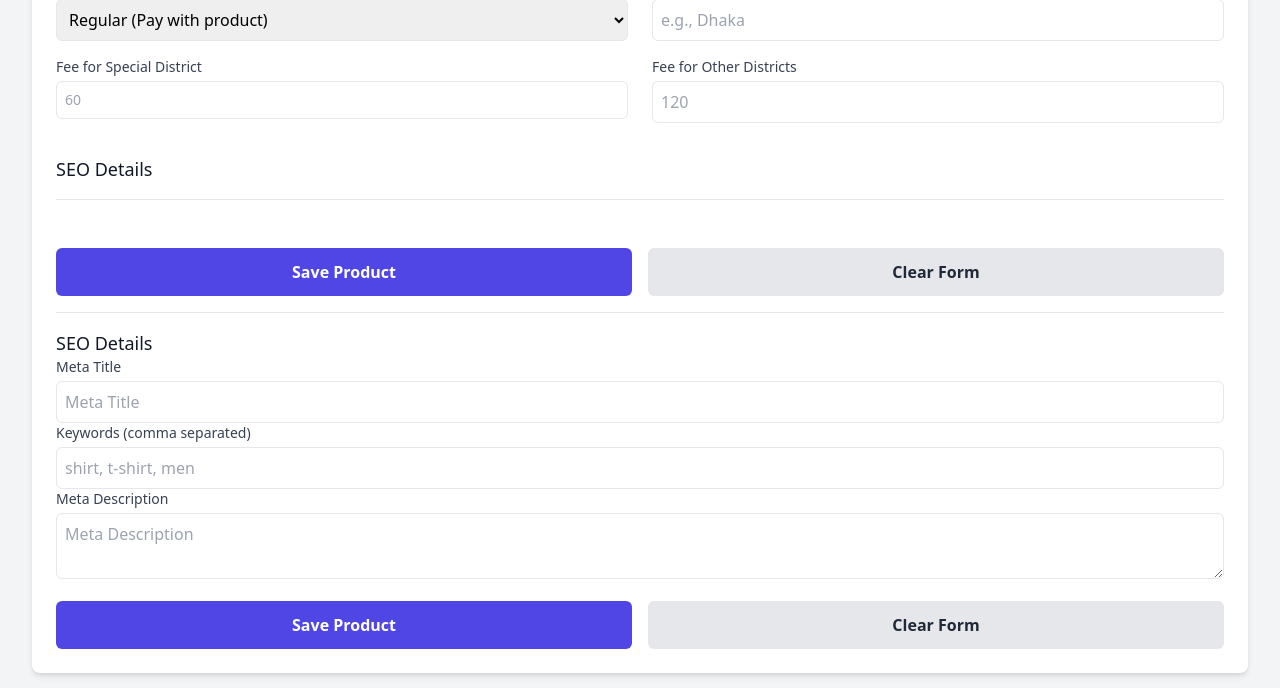
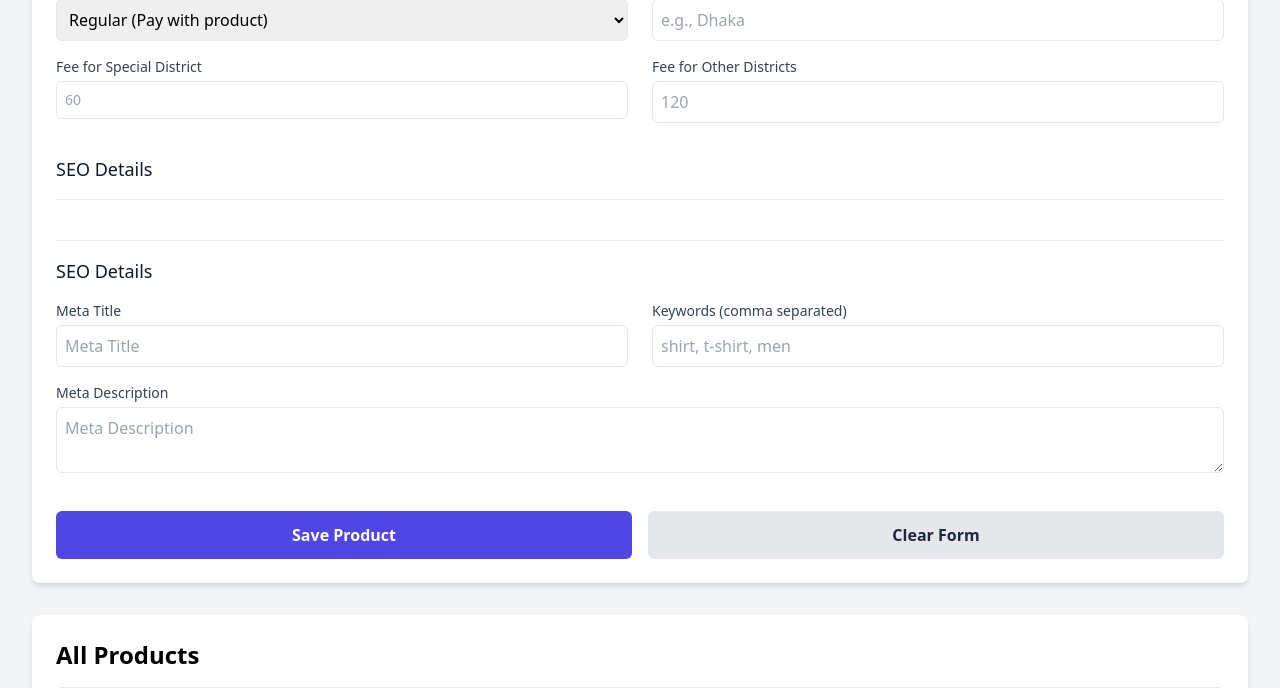
Before and after one commit to hoingut/e2splatfrom, a Flask app: page /admin in a window 1280 px wide. Shown: the part 1281-1969 px from the top of the page. Run offline with Flask 3, Linux system fonts and the light colour scheme; some libraries are stand-ins or nearby versions.

Commit message:
Update admin.html

```diff
--- a/templates/admin.html
+++ b/templates/admin.html
@@ -132,13 +132,6 @@
         <h3 class="text-lg font-medium text-gray-900">SEO Details</h3>
     </div>
     <!-- ... (আপনার Meta Title, Keywords, Meta Description ফিল্ডগুলো এখানে থাকবে) ... -->
-
-    <!-- Form Action Buttons -->
-    <div class="md:col-span-2 flex space-x-4 mt-6">
-        <button type="submit" class="w-full bg-indigo-600 text-white p-3 rounded-md font-semibold hover:bg-indigo-700">Save Product</button>
-        <button type="button" id="clear-form-btn" class="w-full bg-gray-200 text-gray-800 p-3 rounded-md font-semibold hover:bg-gray-300">Clear Form</button>
-    </div>
-            </form>
                     <div class="md:col-span-2">
                         <h3 class="text-lg font-medium text-gray-900 mt-4 border-t pt-4">SEO Details</h3>
                     </div>
```
